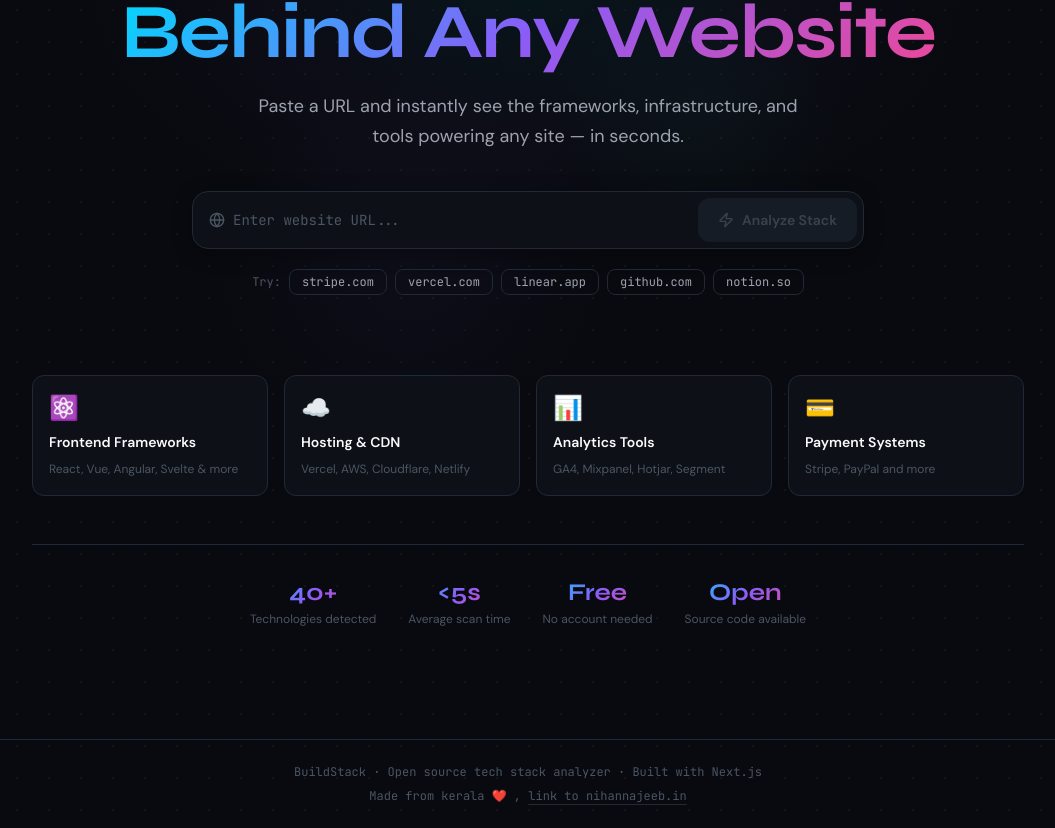
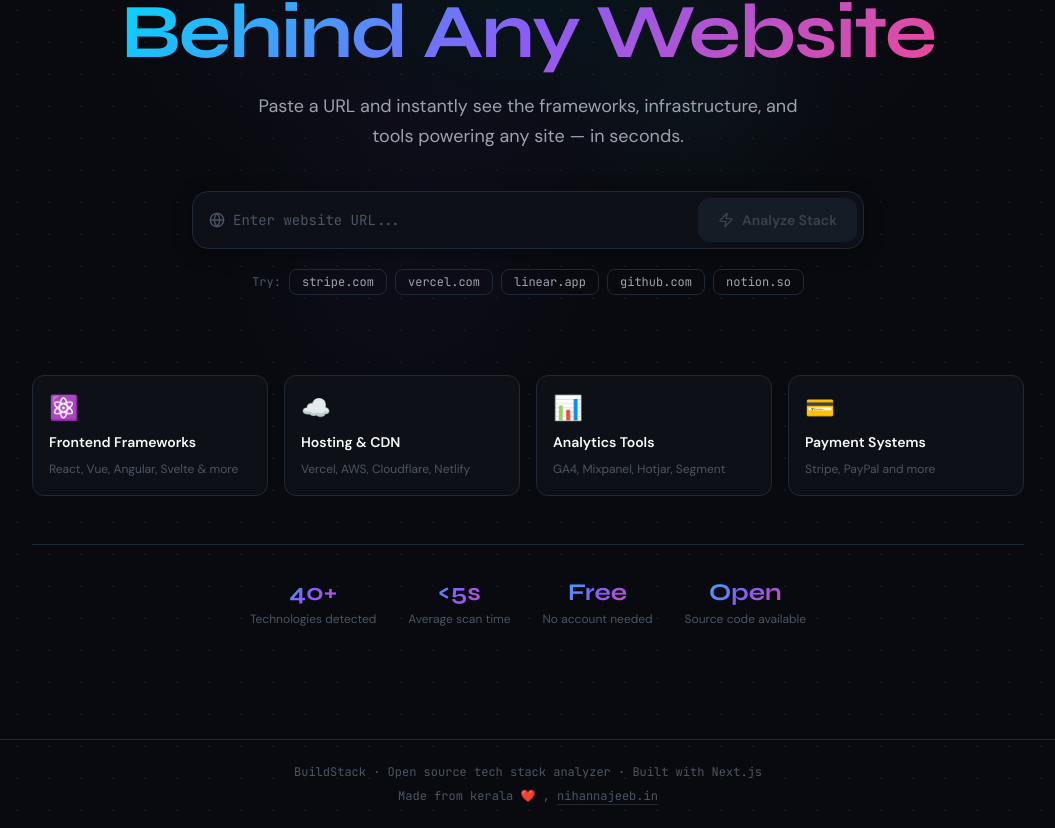
Before and after one commit to nihan2010/BuildStack, a Next.js app: page / in a window 1280 px wide. Shown: the part 311-1139 px from the top of the page, without its empty margins (112-1167 px from the left). Built offline with nearby package versions, Linux system fonts and the light colour scheme.

Commit message:
style: Remove 'link to' text from footer link

```diff
--- a/app/page.tsx
+++ b/app/page.tsx
@@ -149,7 +149,7 @@ export default function HomePage() {
           <div>
             Made from kerala ❤️ ,{" "}
             <a href="https://nihannajeeb.in" target="_blank" rel="noopener noreferrer" className="hover:text-text-primary transition-colors underline decoration-bg-border underline-offset-4">
-              link to nihannajeeb.in
+              nihannajeeb.in
             </a>
           </div>
         </footer>
```
